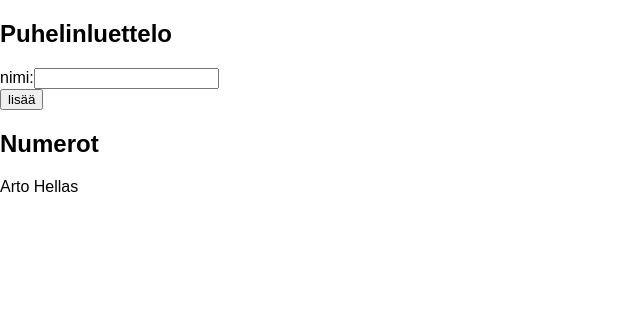
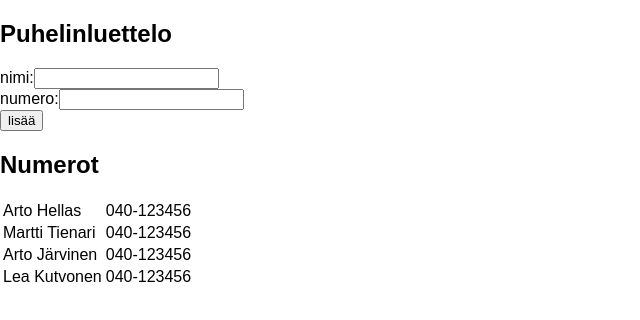
Before and after one commit to c4h8/fso2018, a React (Create React App) app in the folder round2/puhelinluettelo/: page / in a window 1280 px wide. Shown: the top 320 px of the page, without its empty margins (0-640 px from the left). Built offline with nearby package versions, Linux system fonts and the light colour scheme.

Commit message:
complete assignment 2.8

```diff
--- a/round2/puhelinluettelo/src/App.js
+++ b/round2/puhelinluettelo/src/App.js
@@ -1,7 +1,19 @@
 import React from 'react';
 
-const Person = ({name}) => (
-  <p>{name}</p>
+
+const PersonContainer = ({persons}) => (
+  <table>
+    <tbody>
+      {persons.map((p, i) => <Person {...p} key={i} />)}
+    </tbody>
+  </table>
+);
+
+const Person = ({name, number}) => (
+  <tr>
+    <td>{name}</td>
+    <td>{number}</td>
+  </tr>
 );
 
 class App extends React.Component {
@@ -9,9 +21,14 @@ class App extends React.Component {
     super(props)
     this.state = {
       persons: [
-        { name: 'Arto Hellas' }
+        { name: 'Arto Hellas', number: '040-123456' },
+        { name: 'Martti Tienari', number: '040-123456' },
+        { name: 'Arto Järvinen', number: '040-123456' },
+        { name: 'Lea Kutvonen', number: '040-123456' }
       ],
-      newName: ''
+      newName: '',
+      newNumber: '',
+      filter: ''
     }
   }
 
@@ -19,15 +36,19 @@ class App extends React.Component {
     e.preventDefault();
     if(!this.state.persons.map(p => p.name.toLowerCase()).includes(this.state.newName.toLowerCase())) {
       this.setState({
-        persons: this.state.persons.concat({name: this.state.newName}),
-        newName: ''
+        persons: this.state.persons.concat({
+          name: this.state.newName,
+          number: this.state.newNumber
+        }),
+        newName: '',
+        newNumber: ''
       });
     }
   }
 
-  handleNameChange = (e) => {
+  handleChange = (target) => (e) => {
     e.preventDefault();
-    this.setState({newName: e.target.value});
+    this.setState({[target]: e.target.value});
   }
 
   render() {
@@ -39,7 +60,14 @@ class App extends React.Component {
             nimi:
             <input
               value={this.state.newName}
-              onChange={this.handleNameChange}
+              onChange={this.handleChange('newName')}
+            />
+          </div>
+          <div>
+            numero:
+            <input
+              value={this.state.newNumber}
+              onChange={this.handleChange('newNumber')}
             />
           </div>
           <div>
@@ -47,7 +75,7 @@ class App extends React.Component {
           </div>
         </form>
         <h2>Numerot</h2>
-        {this.state.persons.map((p, i) => <Person {...p} key={i}/> )}
+        <PersonContainer persons={this.state.persons} />
       </div>
     )
   }
```
